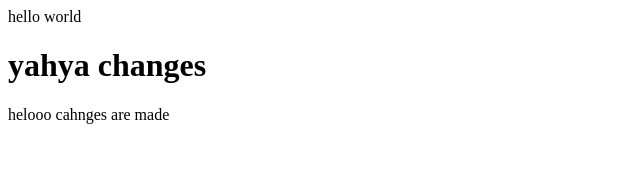
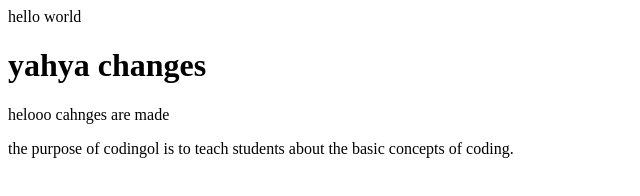
Before and after one commit to yahya-khan-33/yahya24, a plain HTML site: page index.html in a window 1280 px wide. Shown: the whole page, without its empty margins (0-640 px from the left). Drawn offline with Linux system fonts and the light colour scheme.

Commit message:
changes in html

```diff
--- a/index.html
+++ b/index.html
@@ -8,5 +8,6 @@
             yahya changes
         </h1>
         <p> helooo cahnges are made</p>
+        <p> the purpose of codingol is to teach students about the basic concepts of coding.</p>
     </body>
 </html>
```
